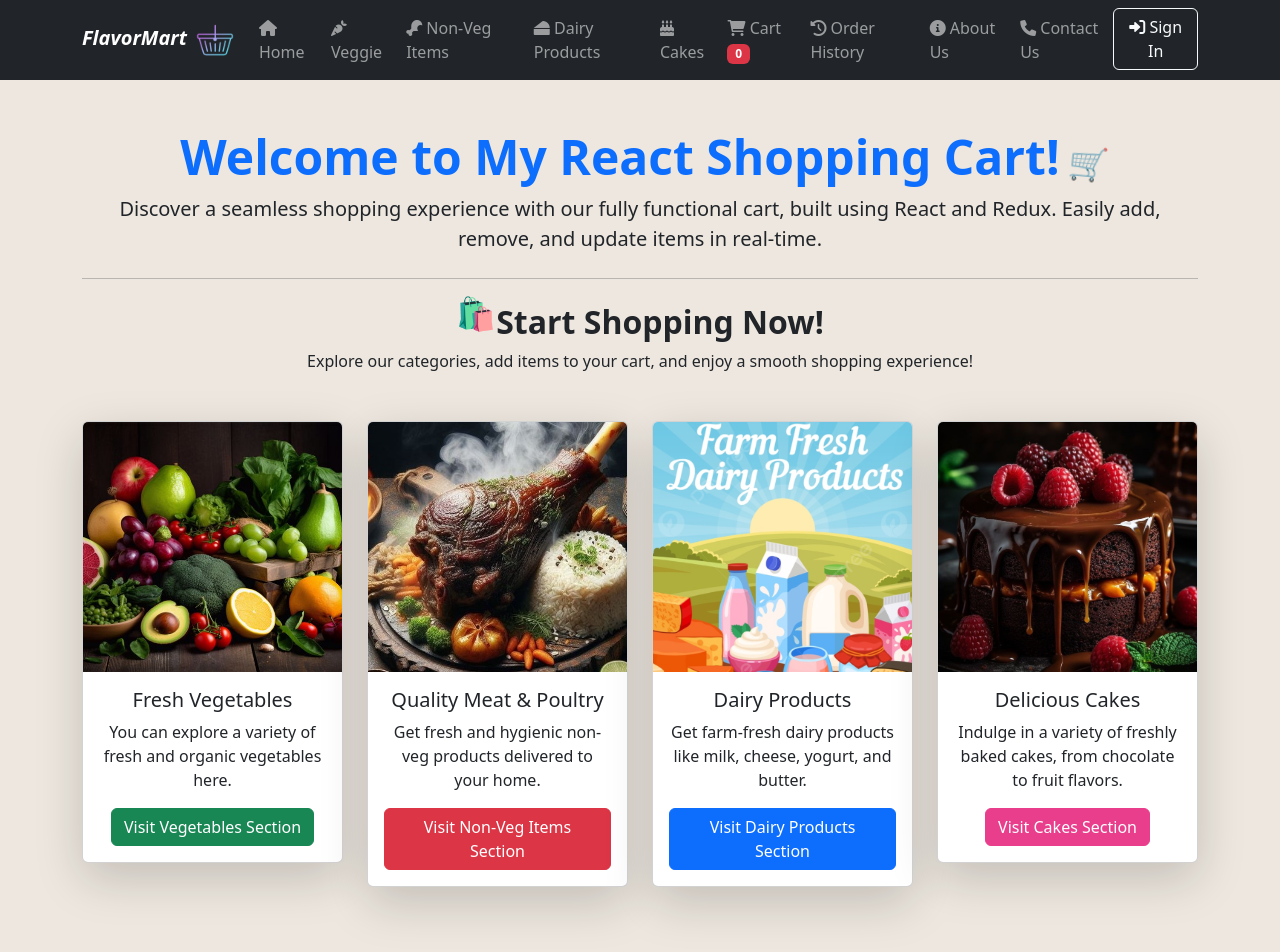
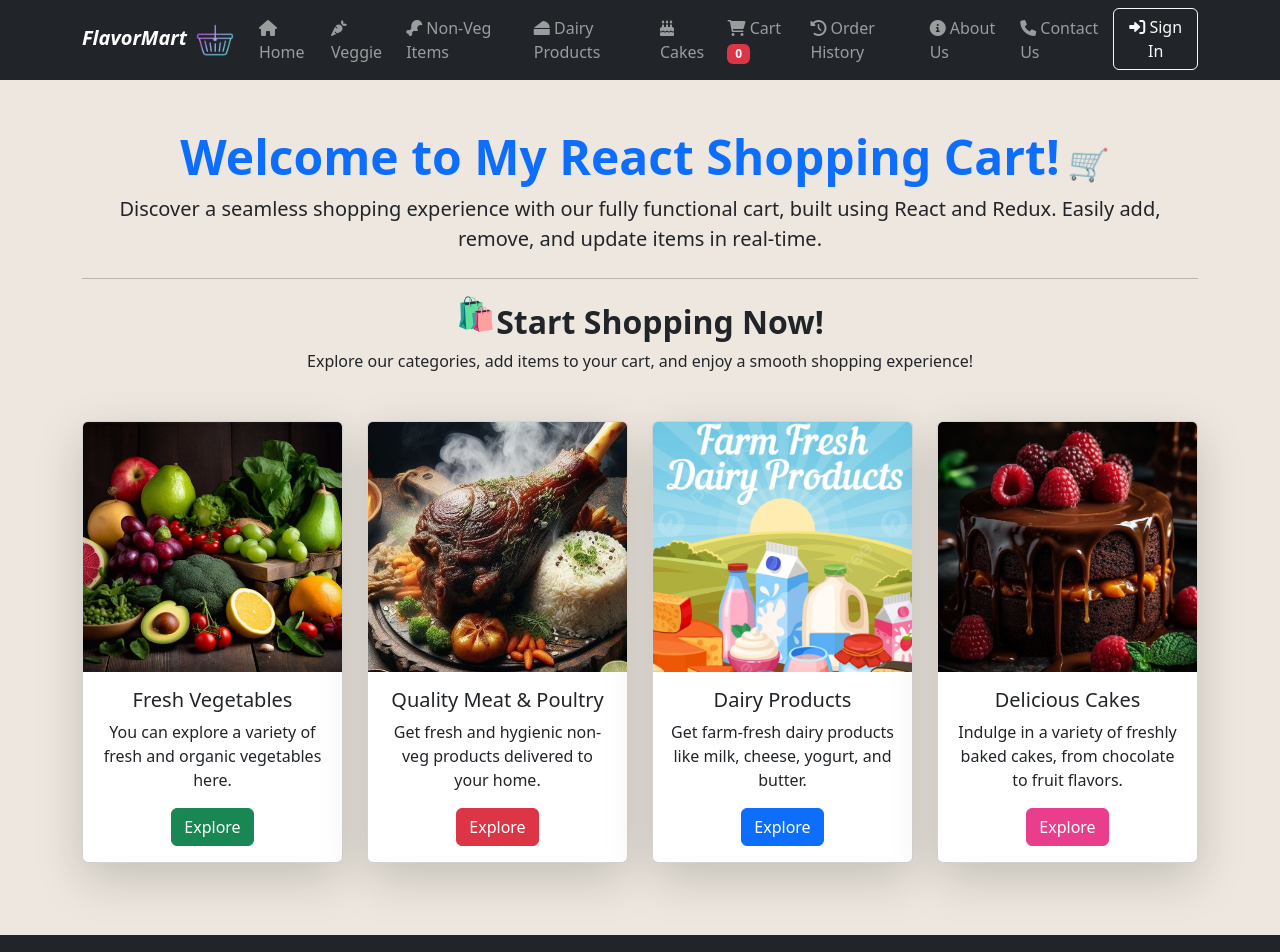
Before and after one commit to Yugal-kosamshile/FlavorMart, a React (Vite) app: page / in a window 1280 px wide. Shown: the top 952 px of the page. Built offline with nearby package versions, Linux system fonts and the light colour scheme.

Commit message:
updated the animation of navbar

```diff
--- a/src/App.css
+++ b/src/App.css
@@ -240,3 +240,18 @@ body {
 }
 
 /*=========================*/
+.navbar-collapse {
+  transition: max-height 0.5s ease-in-out, opacity 0.5s ease-in-out;
+  overflow: hidden;
+  max-height: 500px;
+}
+
+.navbar-collapse.collapsing {
+  max-height: 0;
+  opacity: 0;
+}
+
+.navbar-collapse.show {
+  max-height: 500px;
+  opacity: 1;
+}
--- a/src/App.jsx
+++ b/src/App.jsx
@@ -37,7 +37,23 @@ function App() {
   useEffect(() => {
     const dropdownElementList = document.querySelectorAll(".dropdown-toggle");
     dropdownElementList.forEach((dropdown) => new Dropdown(dropdown));
+
+    const navLinks = document.querySelectorAll(".navbar-nav .nav-link");
+    const navCollapse = document.querySelector(".navbar-collapse");
+
+    navLinks.forEach(link => {
+      link.addEventListener("click", () => {
+        if (navCollapse.classList.contains("show")) {
+          navCollapse.style.maxHeight = navCollapse.scrollHeight + "px";
+          setTimeout(() => {
+            navCollapse.classList.remove("show");
+            navCollapse.style.maxHeight = "0";
+          }, 10);
+        }
+      });
+    });
   }, []);
+
 
   return (
     <BrowserRouter>
@@ -130,11 +146,7 @@ function App() {
                       <i className="fa-solid fa-user"></i> {user}
                     </button>
                     <ul className="dropdown-menu dropdown-menu-end" aria-labelledby="userDropdown">
-                      {/* <li>
-        <Link className="dropdown-item" to="/profile">
-          <i className="fa-solid fa-user-circle"></i> Profile
-        </Link>
-      </li> */}
+
                       <li>
                         <button className="dropdown-item text-danger" onClick={() => dispatch(logout())}>
                           <i className="fa-solid fa-sign-out-alt"></i> Logout
--- a/src/Home.jsx
+++ b/src/Home.jsx
@@ -2,6 +2,7 @@ import { Link } from "react-router-dom";
 import "bootstrap/dist/css/bootstrap.min.css";
 
 function Home() {
+
   return (
     <div className="container mt-5 text-center">
       <h1 className="display-5 fw-bold text-primary">Welcome to My React Shopping Cart!
@@ -35,7 +36,7 @@ function Home() {
               <h5 className="card-title">Fresh Vegetables</h5>
               <p className="card-text">You can explore a variety of fresh and organic vegetables here.</p>
               <Link to="/veg" className="btn btn-success">
-                Visit Vegetables Section
+              Explore
               </Link>
             </div>
           </div>
@@ -56,7 +57,7 @@ function Home() {
               <h5 className="card-title">Quality Meat & Poultry</h5>
               <p className="card-text">Get fresh and hygienic non-veg products delivered to your home.</p>
               <Link to="/nonVeg" className="btn btn-danger">
-                Visit Non-Veg Items Section
+              Explore
               </Link>
             </div>
           </div>
@@ -77,7 +78,7 @@ function Home() {
               <h5 className="card-title">Dairy Products</h5>
               <p className="card-text">Get farm-fresh dairy products like milk, cheese, yogurt, and butter.</p>
               <Link to="/dairy" className="btn btn-primary">
-                Visit Dairy Products Section
+              Explore
               </Link>
             </div>
           </div>
@@ -98,7 +99,7 @@ function Home() {
               <h5 className="card-title">Delicious Cakes</h5>
               <p className="card-text">Indulge in a variety of freshly baked cakes, from chocolate to fruit flavors.</p>
               <Link to="/cakes" className="btn btn-pink">
-                Visit Cakes Section
+                Explore
               </Link>
             </div>
           </div>
```
